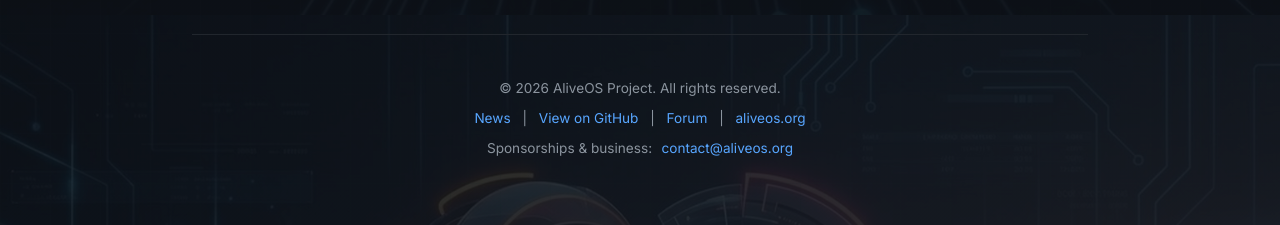
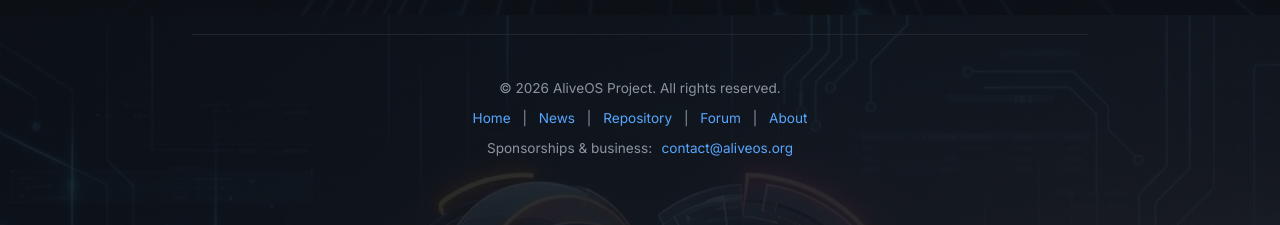
Before and after one commit to Twilight0/aliveos.github.io, a Jekyll site: the page built from index.html, in a window 1280 px wide and 900 px high, scrolled down 1118 px. Shown: the part 667-892 px from the top of the window. Built offline with Jekyll 4.4.1, drawn with Linux system fonts in a browser that asks for light colours; some of the changed text lies outside the part shown.

Commit message:
Reorder nav links: Home|News|Repository|Forum|About
- Reordered navigation to: Home | News | Repository | Forum | About
- Added pipe separators between nav links
- Removed GitHub link from nav and footer
- Added Repository link pointing to repo.aliveos.org
- Updated footer to match nav order

```diff
--- a/_layouts/default.html
+++ b/_layouts/default.html
@@ -503,11 +503,11 @@
             <h1>AliveOS</h1>
             <p class="tagline">A minimalist, Arch-based, developer-optimized Linux distribution, designed for essential performance and a clean workflow.</p>
             <nav class="site-nav">
-                <a href="/">Home</a>
-                <a href="/news/">News</a>
-                <a href="https://github.com/Twilight0/aliveos.github.io" target="_blank" rel="noopener noreferrer">GitHub</a>
-                <a href="/about/" rel="noopener noreferrer">About me</a>
-                <a href="https://github.com/Twilight0/aliveos/discussions" target="_blank" rel="noopener noreferrer">Forum</a>
+                <a href="/">Home</a> |
+                <a href="/news/">News</a> |
+                <a href="https://repo.aliveos.org">Repository</a> |
+                <a href="https://github.com/Twilight0/aliveos/discussions" target="_blank" rel="noopener noreferrer">Forum</a> |
+                <a href="/about/">About</a>
             </nav>
         </div>
 
@@ -517,10 +517,11 @@
         <footer>
             <p>&copy; {{ site.time | date: "%Y" }} AliveOS Project. All rights reserved.</p>
             <p>
+                <a href="/">Home</a> |
                 <a href="/news/">News</a> |
-                <a href="https://github.com/Twilight0/aliveos.github.io" target="_blank" rel="noopener noreferrer">View on GitHub</a> |
+                <a href="https://repo.aliveos.org">Repository</a> |
                 <a href="https://github.com/Twilight0/aliveos/discussions" target="_blank" rel="noopener noreferrer">Forum</a> |
-                <a href="https://aliveos.org">aliveos.org</a>
+                <a href="/about/">About</a>
             </p>
             <p class="contact">
                 <span class="contact-label">Sponsorships &amp; business:</span>
```
